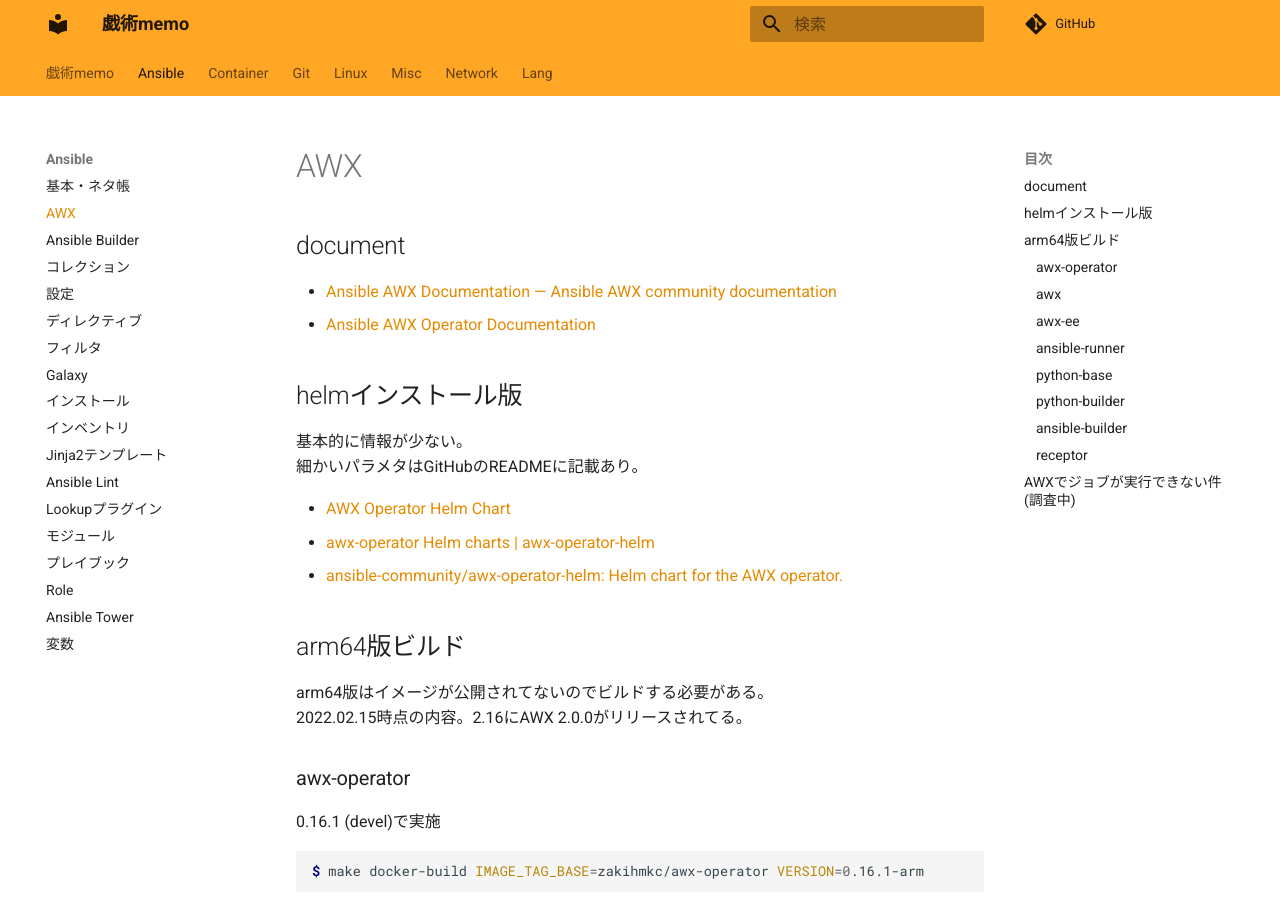
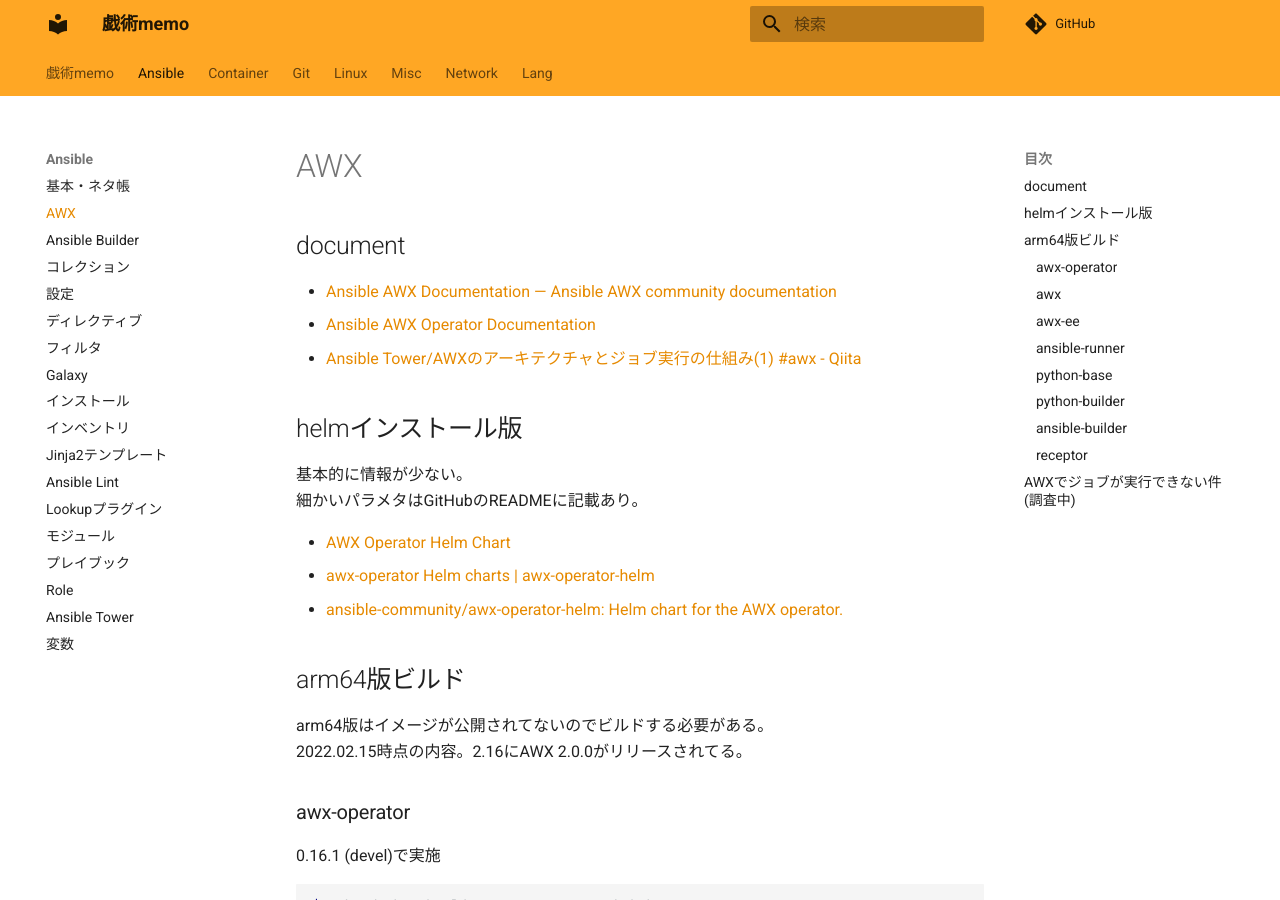
Before and after one commit to zaki-lknr/docs, an MkDocs documentation site: the page built from docs/Ansible/awx.md, in a window 1280 px wide and 900 px high. Built offline with MkDocs 1.6.1 and Material for MkDocs 9.7.7, drawn with Linux system fonts in a browser that asks for light colours; comment, search, counter and statistics services are not loaded.

Commit message:
add: ansible/awx: アーキテクチャ

```diff
--- a/docs/Ansible/awx.md
+++ b/docs/Ansible/awx.md
@@ -4,6 +4,7 @@
 
 - [Ansible AWX Documentation — Ansible AWX community documentation](https://ansible.readthedocs.io/projects/awx/en/latest/)
 - [Ansible AWX Operator Documentation](https://ansible.readthedocs.io/projects/awx-operator/en/latest/)
+- [Ansible Tower/AWXのアーキテクチャとジョブ実行の仕組み(1) #awx - Qiita](https://qiita.com/saito_hideki/items/e19f39f792eb7d0e720c)
 
 ## helmインストール版
 
```
